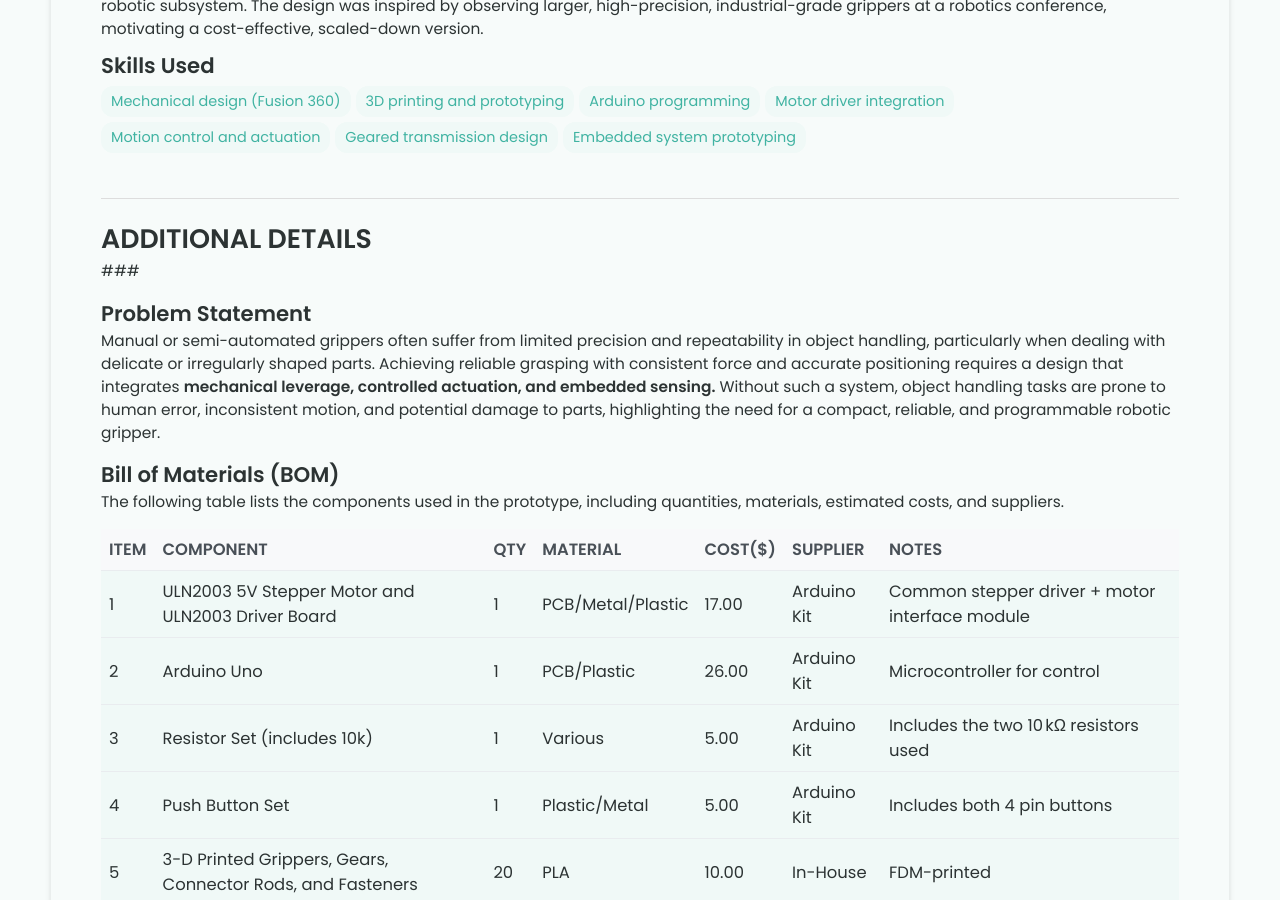
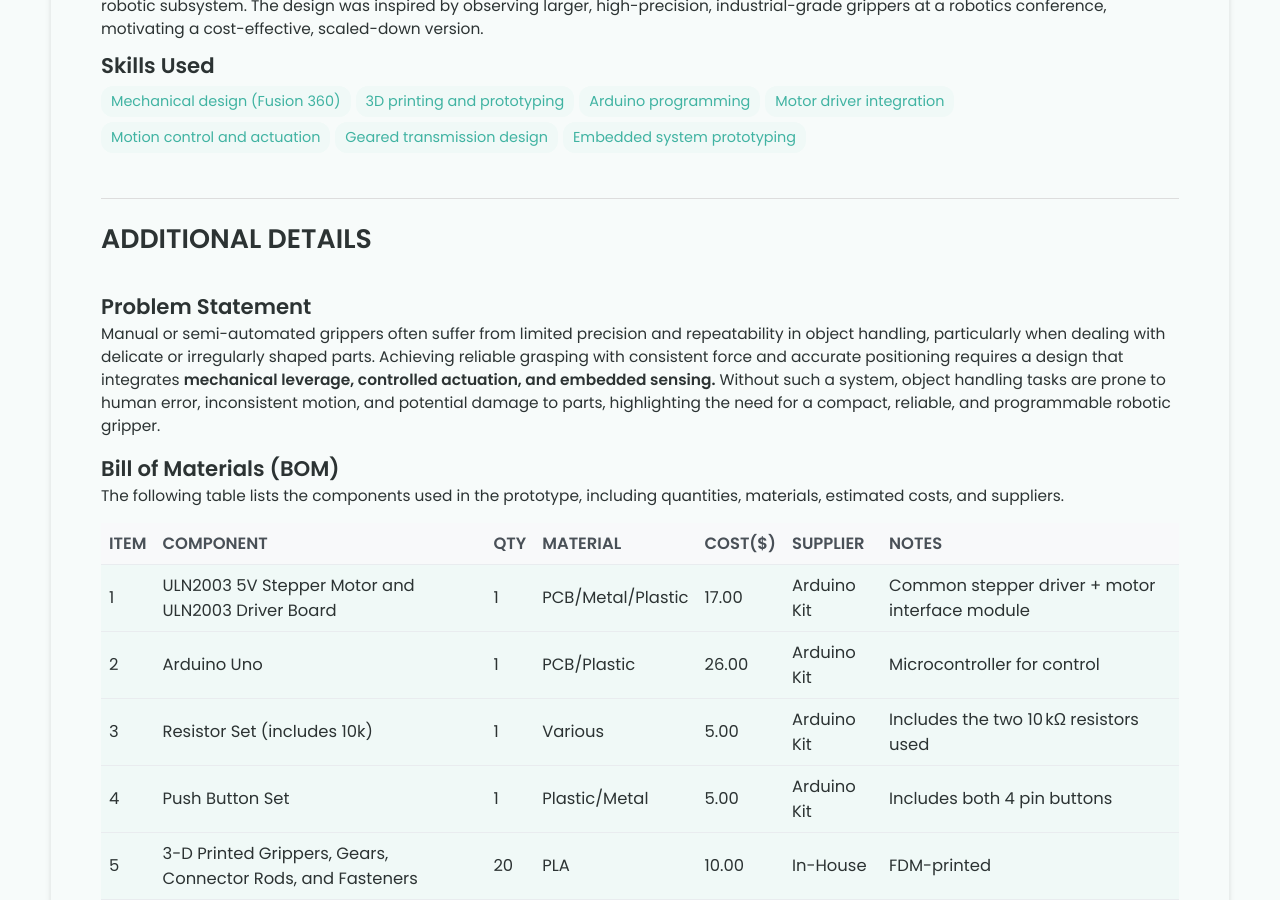
Before and after one commit to ParthivSecure/ParthivSecure.github.io, a Jekyll site: the page built from _projects/Robotic Gripper/index.md, in a window 1280 px wide and 900 px high, scrolled down 663 px. Built offline with Jekyll 4.4.1, drawn with Linux system fonts in a browser that asks for light colours.

Commit message:
Update index.md HTML spacing

```diff
--- a/_projects/Robotic Gripper/index.md
+++ b/_projects/Robotic Gripper/index.md
@@ -15,7 +15,7 @@ main-image: /RoboticGripperMainImage.png
 
 ---
 # ADDITIONAL DETAILS
-###
+<div style="height: 2rem;"></div>
 ## Problem Statement
 Manual or semi-automated grippers often suffer from limited precision and repeatability in object handling, particularly when dealing with delicate or irregularly shaped parts. Achieving reliable grasping with consistent force and accurate positioning requires a design that integrates **mechanical leverage, controlled actuation, and embedded sensing.** Without such a system, object handling tasks are prone to human error, inconsistent motion, and potential damage to parts, highlighting the need for a compact, reliable, and programmable robotic gripper.
 
```
